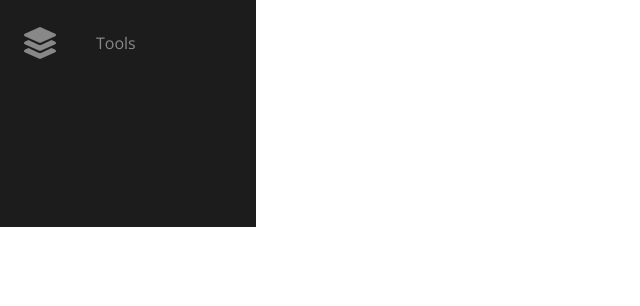
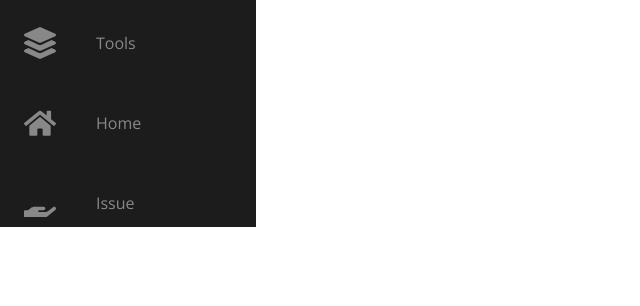
Before and after one commit to Group-48-W3/W3, a PHP site: page /view/dashboard.php in a window 1280 px wide. Shown: the part 573-879 px from the top of the page, without its empty margins (0-640 px from the left). Run offline with PHP 8.4, Linux system fonts and the light colour scheme; the visitor is signed in with stand-in values (Sample User, id 1); data that the repository does not hold is empty.

Commit message:
Change navigation bar for Stock Keeper
Add content to the navigation bar of stock keeper

```diff
--- a/view/left_sidebar.php
+++ b/view/left_sidebar.php
@@ -202,7 +202,56 @@
     <?php
     //only visible to admin/stock keeper
     if($_SESSION['user_role_id'] == 1 || $_SESSION['user_role_id'] == 4){?>
-
+      <li class="nav-item">
+        <a href="#" class="nav-link">
+        <svg
+            aria-hidden="true"
+            focusable="false"
+            data-prefix="fas"
+            data-icon="home"
+            class="svg-inline--fa fa-home fa-w-18"
+            role="img" xmlns="http://www.w3.org/2000/svg"
+            viewBox="0 0 576 512"
+          >
+            <path
+              fill="currentColor"
+              d="M280.37 148.26L96 300.11V464a16 16 0 0 0 16 16l112.06-.29a16 16 0 0 0 15.92-16V368a16 16 0 0 1 16-16h64a16 16 0 0 1 16 16v95.64a16 16 0 0 0 16 16.05L464 480a16 16 0 0 0 16-16V300L295.67 148.26a12.19 12.19 0 0 0-15.3 0zM571.6 251.47L488 182.56V44.05a12 12 0 0 0-12-12h-56a12 12 0 0 0-12 12v72.61L318.47 43a48 48 0 0 0-61 0L4.34 251.47a12 12 0 0 0-1.6 16.9l25.5 31A12 12 0 0 0 45.15 301l235.22-193.74a12.19 12.19 0 0 1 15.3 0L530.9 301a12 12 0 0 0 16.9-1.6l25.5-31a12 12 0 0 0-1.7-16.93z">
+            </path>
+          </svg>
+          <span class="link-text">Home</span>
+        </a>
+      </li>
+      <li class="nav-item">
+        <a href="#" class="nav-link">
+        <svg aria-hidden="true" focusable="false" data-prefix="fas" data-icon="hand-holding" class="svg-inline--fa fa-hand-holding fa-w-18" role="img" xmlns="http://www.w3.org/2000/svg" viewBox="0 0 576 512"><path fill="currentColor" d="M565.3 328.1c-11.8-10.7-30.2-10-42.6 0L430.3 402c-11.3 9.1-25.4 14-40 14H272c-8.8 0-16-7.2-16-16s7.2-16 16-16h78.3c15.9 0 30.7-10.9 33.3-26.6 3.3-20-12.1-37.4-31.6-37.4H192c-27 0-53.1 9.3-74.1 26.3L71.4 384H16c-8.8 0-16 7.2-16 16v96c0 8.8 7.2 16 16 16h356.8c14.5 0 28.6-4.9 40-14L564 377c15.2-12.1 16.4-35.3 1.3-48.9z"></path></svg>
+            <span class="link-text">Issue</span>
+        </a>
+      </li>
+      <li class="nav-item">
+        <a href="#" class="nav-link">
+        <svg aria-hidden="true" focusable="false" data-prefix="fas" data-icon="plus" class="svg-inline--fa fa-plus fa-w-14" role="img" xmlns="http://www.w3.org/2000/svg" viewBox="0 0 448 512"><path fill="currentColor" d="M416 208H272V64c0-17.67-14.33-32-32-32h-32c-17.67 0-32 14.33-32 32v144H32c-17.67 0-32 14.33-32 32v32c0 17.67 14.33 32 32 32h144v144c0 17.67 14.33 32 32 32h32c17.67 0 32-14.33 32-32V304h144c17.67 0 32-14.33 32-32v-32c0-17.67-14.33-32-32-32z"></path></svg>
+            <span class="link-text report-menu">Replenish</span>
+        </a>
+      </li>
+      <li class="nav-item">
+        <a href="#" class="nav-link">
+        <svg
+              aria-hidden="true"
+              focusable="false"
+              data-prefix="fas"
+              data-icon="chart-line"
+              class="svg-inline--fa fa-chart-line fa-w-16"
+              role="img" xmlns="http://www.w3.org/2000/svg"
+              viewBox="0 0 512 512"
+            >
+              <path
+                fill="currentColor"
+                d="M496 384H64V80c0-8.84-7.16-16-16-16H16C7.16 64 0 71.16 0 80v336c0 17.67 14.33 32 32 32h464c8.84 0 16-7.16 16-16v-32c0-8.84-7.16-16-16-16zM464 96H345.94c-21.38 0-32.09 25.85-16.97 40.97l32.4 32.4L288 242.75l-73.37-73.37c-12.5-12.5-32.76-12.5-45.25 0l-68.69 68.69c-6.25 6.25-6.25 16.38 0 22.63l22.62 22.62c6.25 6.25 16.38 6.25 22.63 0L192 237.25l73.37 73.37c12.5 12.5 32.76 12.5 45.25 0l96-96 32.4 32.4c15.12 15.12 40.97 4.41 40.97-16.97V112c.01-8.84-7.15-16-15.99-16z">
+              </path>
+            </svg>
+            <span class="link-text report-menu">Reports</span>
+        </a>
+      </li>
 		<?php } ?>
 <!--===================================================================================-->
 
```
